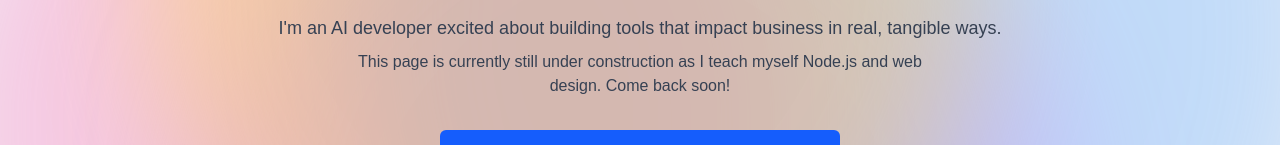
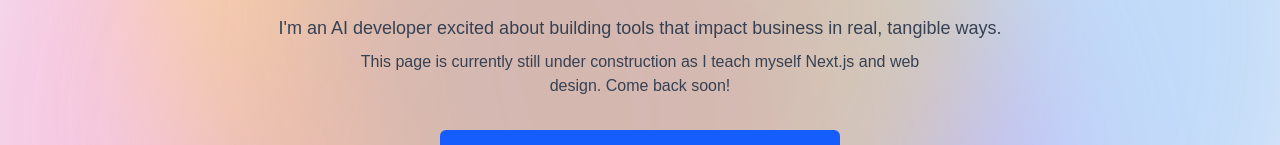
Before and after one commit to jackzemke/Personal-Site, a Next.js app: page / in a window 1280 px wide. Shown: the part 336-481 px from the top of the page. Built offline with nearby package versions, Linux system fonts and the light colour scheme.

Commit message:
minor updates

```diff
--- a/components/navbar.js
+++ b/components/navbar.js
@@ -6,7 +6,7 @@ export default function NavBar() {
     <nav className="w-full fixed top-0 left-0 z-50 bg-blue-100/25 backdrop-blur-xl shadow-lg">
       <div className="max-w-5xl mx-auto flex items-center justify-between px-6 py-4">
         <div className="text-lg font-semibold text-blue-700 tracking-wide">
-          Jack Zemke
+          <Link href="/">Jack Zemke</Link>
         </div>
         <div className="flex gap-6 text-sm text-blue-600 font-medium">
           <Link href="/">Home</Link>
--- a/pages/index.js
+++ b/pages/index.js
@@ -38,7 +38,7 @@ export default function Home() {
           I&apos;m an AI developer excited about building tools that impact business in real, tangible ways.
         </p>
         <p className="text-md text-gray-700 text-center max-w-xl mb-8">
-          This page is currently still under construction as I teach myself Node.js and web design. Come back soon!
+          This page is currently still under construction as I teach myself Next.js and web design. Come back soon!
         </p>
         <a
           href="https://github.com/jackzemke/Entergy-AI"
```
